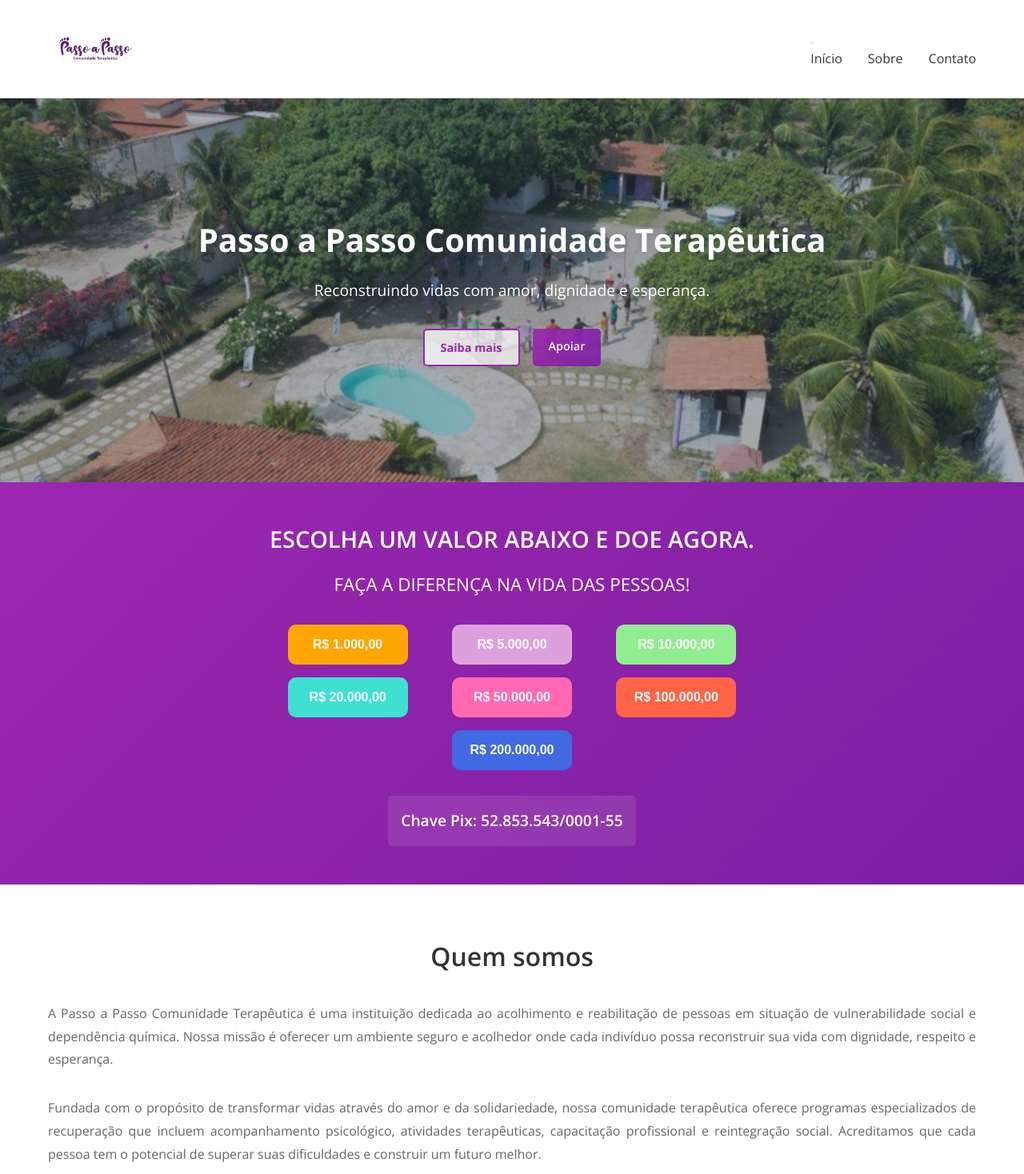
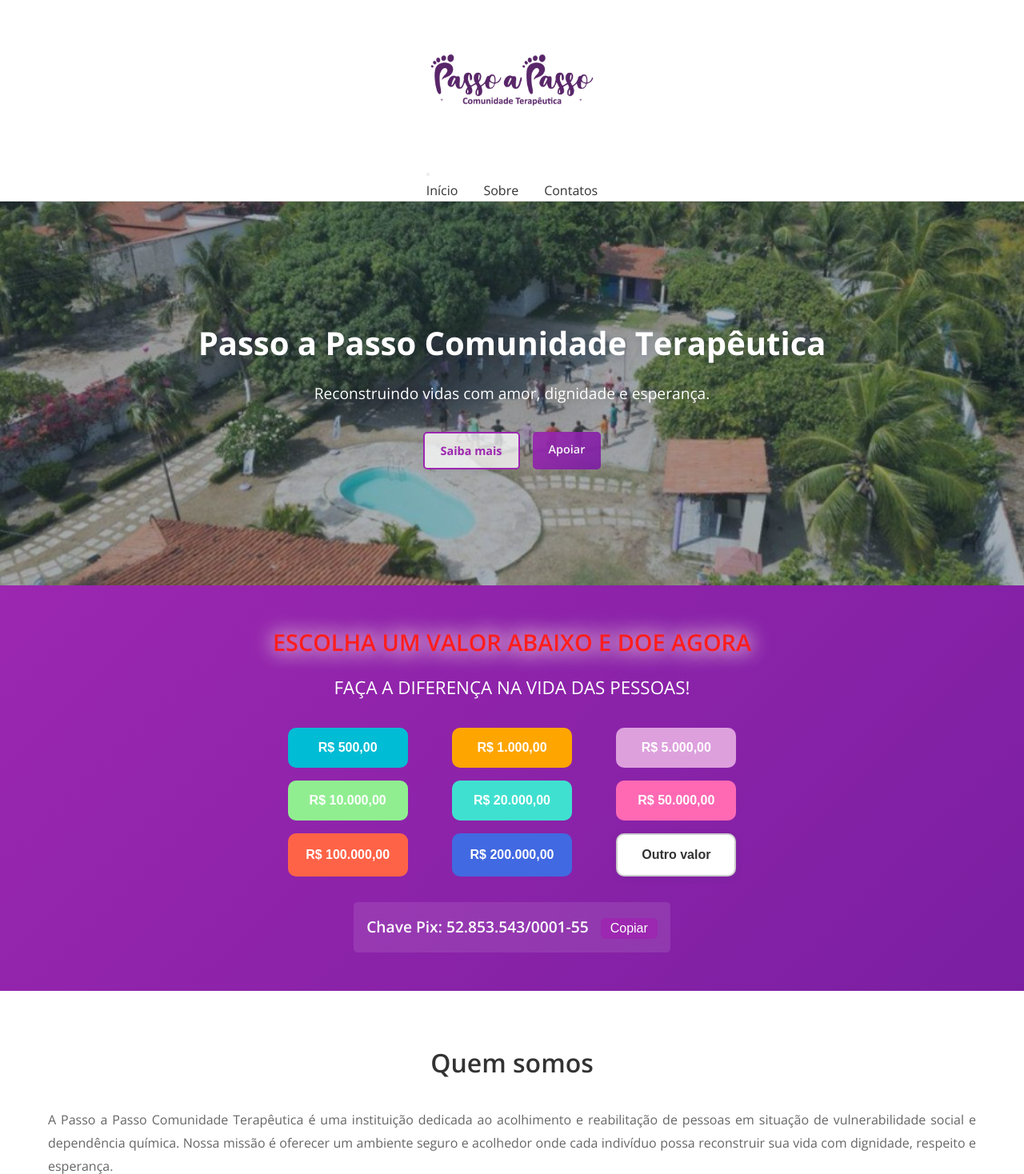
Before and after one commit to jao1224/Comunidade-Terapeutica, a Flask app: page / in a window 1280 px wide. Shown: the top 1468 px of the page at 80% size. Run offline with Flask 3, Linux system fonts and the light colour scheme.

Commit message:
Botão de outros valores

```diff
--- a/static/css/style.css
+++ b/static/css/style.css
@@ -37,7 +37,8 @@
 .header {
     background-color: #fff;
     border-bottom: 1px solid #ddd;
-    padding: 1rem 0;
+    padding: 0;
+    min-height: unset;
 }
 
 .header-content {
@@ -49,12 +50,24 @@
 .logo {
     display: flex;
     align-items: center;
+    justify-content: center;
+    width: 100%;
+    margin: 0;
+    padding: 0;
+    height: auto;
 }
-
 .logo-img {
-    height: 90px;
+    height: 200px;
+    max-width: 700px;
     width: auto;
-    max-width: 400px;
+    display: block;
+    margin: 0 auto;
+}
+@media (max-width: 768px) {
+    .logo-img {
+        height: 120px;
+        max-width: 350px;
+    }
 }
 
 .nav-list {
@@ -172,6 +185,24 @@
     font-size: 1.8rem;
     font-weight: 600;
     margin-bottom: 1rem;
+    color: #fff;
+    text-align: center;
+    text-shadow: 0 0 8px #ff0000, 0 0 16px #ff0000;
+    animation: piscar-texto 1s infinite alternate;
+    border: none;
+    box-shadow: none;
+    padding: 0;
+    border-radius: 0;
+}
+@keyframes piscar-texto {
+    0% {
+        color: #fff;
+        text-shadow: 0 0 8px #ff0000, 0 0 16px #ff0000;
+    }
+    100% {
+        color: #ff0000;
+        text-shadow: 0 0 24px #fff, 0 0 32px #fff;
+    }
 }
 
 .doacao h3 {
@@ -194,7 +225,7 @@
 }
 
 .valor-item:last-child {
-    grid-column: 2;
+    /* Removido grid-column: 2; para não forçar quebra de linha */
 }
 
 .btn-valor {
@@ -249,6 +280,28 @@
 .btn-valor-7 {
     background-color: #4169e1; /* Azul */
     color: var(--white);
+}
+
+.btn-valor-8 {
+    background-color: #00bcd4; /* Azul piscina */
+    color: var(--white);
+}
+
+.btn-valor-outro {
+    background: #fff;
+    color: #333;
+    border: 2px solid #ccc;
+    font-weight: 600;
+    min-width: 150px;
+    min-height: 48px;
+    box-shadow: 0 2px 8px rgba(44,62,80,0.10);
+    transition: background 0.2s, color 0.2s, border 0.2s;
+    display: inline-block;
+}
+.btn-valor-outro:hover {
+    background: #eee;
+    color: #222;
+    border: 2px solid #9c27b0;
 }
 
 .pix-info h4 {
@@ -743,8 +796,8 @@
     }
 
     .logo-img {
-        height: 50px;
-        max-width: 250px;
+        height: 90px;
+        max-width: 300px;
     }
 
     .nav-list {
@@ -888,14 +941,13 @@
     height: 350px;
 }
 .carousel-img {
-    width: auto;
-    max-width: 100%;
-    max-height: 100%;
-    height: auto;
+    width: 100%;
+    max-width: 600px;
+    height: 350px;
+    object-fit: cover;
     margin: auto;
     border-radius: 10px;
     box-shadow: 0 2px 12px rgba(44,62,80,0.10);
-    object-fit: contain;
     background: #f8f9fa;
     opacity: 0;
     transition: opacity 1.5s cubic-bezier(0.4,0,0.2,1);
--- a/static/js/script.js
+++ b/static/js/script.js
@@ -370,6 +370,52 @@
         });
     }
 
+    // Outro valor de doação em modal
+    const btnOutroValor = document.getElementById('btn-valor-outro');
+    const modalOutroValor = document.getElementById('modal-outro-valor');
+    const inputOutroValor = document.getElementById('input-outro-valor');
+    const btnConfirmarOutroValor = document.getElementById('confirmar-outro-valor');
+    const btnCloseOutroValor = document.querySelector('.modal-close-outro-valor');
+
+    if (btnOutroValor && modalOutroValor && inputOutroValor && btnConfirmarOutroValor && btnCloseOutroValor) {
+        btnOutroValor.addEventListener('click', function() {
+            modalOutroValor.classList.add('active');
+            inputOutroValor.value = '';
+            inputOutroValor.focus();
+            document.body.style.overflow = 'hidden';
+        });
+        function fecharModalOutroValor() {
+            modalOutroValor.classList.remove('active');
+            document.body.style.overflow = 'auto';
+            // Fechar também o modal de finalizar doação, se estiver aberto
+            if (modalPagamento.classList.contains('active')) {
+                modalPagamento.classList.remove('active');
+            }
+        }
+        btnCloseOutroValor.addEventListener('click', fecharModalOutroValor);
+        modalOutroValor.addEventListener('click', function(e) {
+            if (e.target === modalOutroValor) {
+                fecharModalOutroValor();
+            }
+        });
+        inputOutroValor.addEventListener('keydown', function(e) {
+            if (e.key === 'Enter') {
+                btnConfirmarOutroValor.click();
+            }
+        });
+        btnConfirmarOutroValor.addEventListener('click', function() {
+            const valor = parseFloat(inputOutroValor.value.replace(',', '.'));
+            if (!valor || valor <= 0) {
+                showNotification('Digite um valor válido para doar.', 'error');
+                inputOutroValor.focus();
+                return;
+            }
+            modalOutroValor.classList.remove('active');
+            document.body.style.overflow = 'auto';
+            abrirModal(valor);
+        });
+    }
+
     // Formatação de campos do formulário de cartão
     const numeroCartao = document.getElementById('form-checkout__cardNumber');
     const validadeCartao = document.getElementById('form-checkout__expirationDate');
@@ -467,5 +513,18 @@
         });
     });
 
+    // Botão de copiar chave Pix
+    const btnCopiarPix = document.getElementById('copiar-pix');
+    const chavePix = document.getElementById('chave-pix');
+    if (btnCopiarPix && chavePix) {
+        btnCopiarPix.addEventListener('click', function() {
+            navigator.clipboard.writeText(chavePix.textContent.trim()).then(() => {
+                showNotification('Chave Pix copiada!', 'success');
+            }).catch(() => {
+                showNotification('Erro ao copiar a chave Pix.', 'error');
+            });
+        });
+    }
+
     console.log('Site CACVI carregado com sucesso! 🚀');
 });
--- a/templates/index.html
+++ b/templates/index.html
@@ -13,10 +13,10 @@
     <!-- Header -->
     <header class="header">
         <div class="container">
-            <div class="header-content">
-                <div class="logo">
-                    <img src="{{ url_for('static', filename='images/novalogo.jpeg') }}" alt="Passo a Passo Comunidade Terapêutica" class="logo-img">
-                </div>
+            <div class="logo" style="justify-content: center; width: 100%; display: flex; align-items: center;">
+                <img src="{{ url_for('static', filename='images/novalogo.jpeg') }}" alt="Passo a Passo Comunidade Terapêutica" class="logo-img">
+            </div>
+            <div class="header-content" style="justify-content: center;">
                 <nav class="nav">
                     <button class="menu-toggle" id="menu-toggle">
                         <span></span>
@@ -26,7 +26,7 @@
                     <ul class="nav-list" id="nav-list">
                         <li><a href="#inicio" class="nav-link">Início</a></li>
                         <li><a href="#sobre" class="nav-link">Sobre</a></li>
-                        <li><a href="#contato" class="nav-link">Contato</a></li>
+                        <li><a href="#contato" class="nav-link">Contatos</a></li>
                     </ul>
                 </nav>
             </div>
@@ -51,10 +51,13 @@
     <section id="doar" class="doacao">
         <div class="container">
             <div class="doacao-content">
-                <h2>ESCOLHA UM VALOR ABAIXO E DOE AGORA.</h2>
+                <h2>ESCOLHA UM VALOR ABAIXO E DOE AGORA</h2>
                 <h3>FAÇA A DIFERENÇA NA VIDA DAS PESSOAS!</h3>
 
                 <div class="valores-doacao">
+                    <div class="valor-item">
+                        <button class="btn-valor btn-valor-8" data-valor="500">R$ 500,00</button>
+                    </div>
                     <div class="valor-item">
                         <button class="btn-valor btn-valor-1" data-valor="1000">R$ 1.000,00</button>
                     </div>
@@ -76,10 +79,15 @@
                     <div class="valor-item">
                         <button class="btn-valor btn-valor-7" data-valor="200000">R$ 200.000,00</button>
                     </div>
+                    <div class="valor-item">
+                        <button class="btn-valor btn-valor-outro" id="btn-valor-outro" type="button">Outro valor</button>
+                    </div>
                 </div>
 
                 <div class="pix-info">
-                    <h4>Chave Pix: 52.853.543/0001-55</h4>
+                    <h4>Chave Pix: <span id="chave-pix">52.853.543/0001-55</span>
+                        <button id="copiar-pix" class="btn-copiar-pix" type="button" style="margin-left:10px; padding:4px 12px; font-size:1rem; border-radius:6px; border:none; background:#9c27b0; color:#fff; cursor:pointer;">Copiar</button>
+                    </h4>
                 </div>
             </div>
         </div>
@@ -101,6 +109,20 @@
                     <button class="btn btn-continuar-cartao" style="width: 100%;">Continuar (Cartão/Mercado Pago)</button>
                     <button class="btn btn-pix-simples" style="width: 100%;" onclick="alert('Em breve!')">Pagar com PIX</button>
                 </div>
+            </div>
+        </div>
+    </div>
+
+    <!-- Modal Outro Valor -->
+    <div id="modal-outro-valor" class="modal-pagamento">
+        <div class="modal-content" style="max-width: 350px;">
+            <div class="modal-header">
+                <h3>Digite o valor da doação</h3>
+                <button class="modal-close-outro-valor">&times;</button>
+            </div>
+            <div class="modal-body" style="text-align:center;">
+                <input type="number" id="input-outro-valor" min="1" placeholder="Digite o valor (R$)" style="padding:8px; border-radius:6px; border:1px solid #ccc; width:180px; font-size:1rem;">
+                <button class="btn btn-primary" id="confirmar-outro-valor" type="button" style="margin-left:8px;">Doar</button>
             </div>
         </div>
     </div>
```
